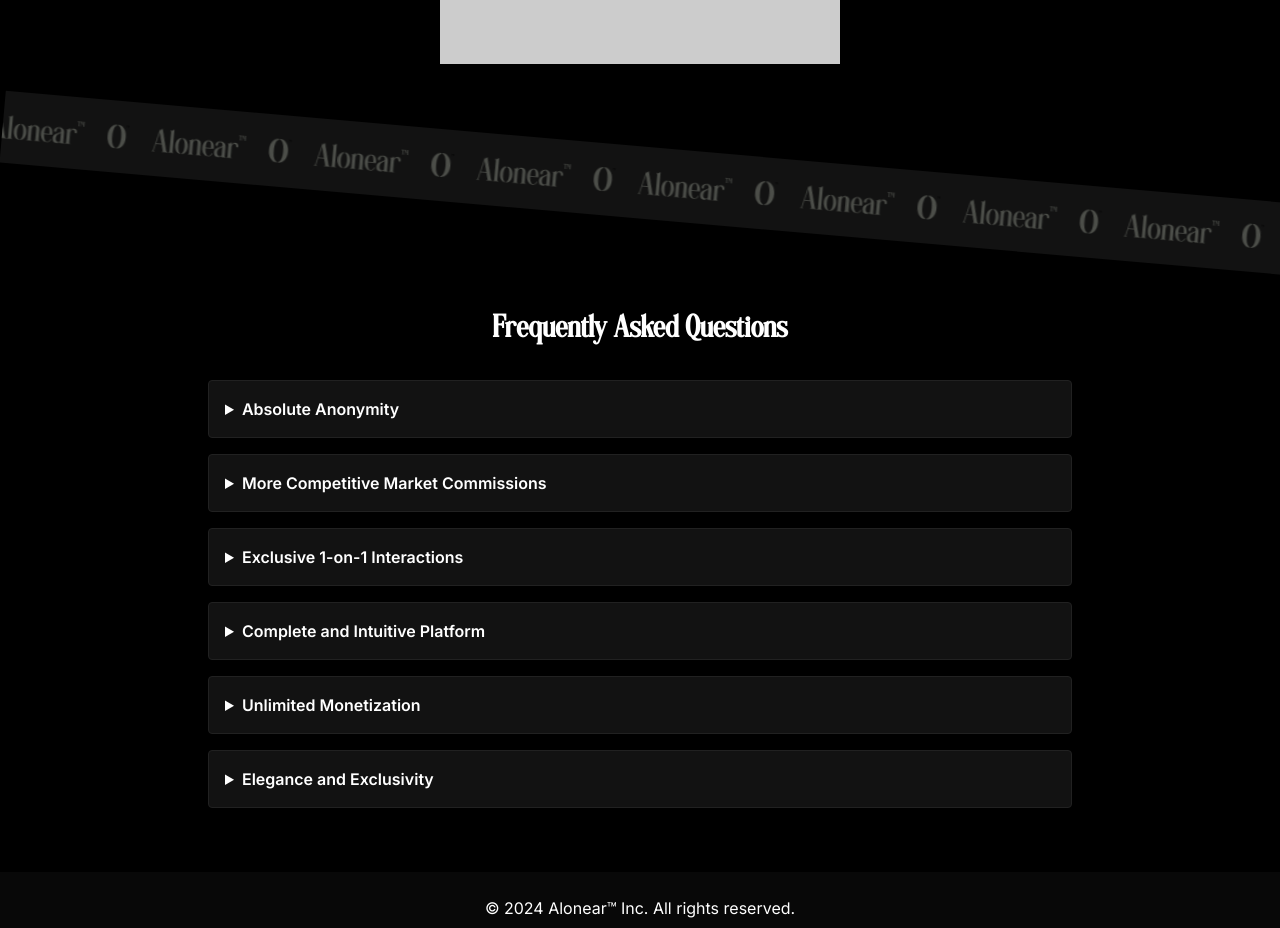
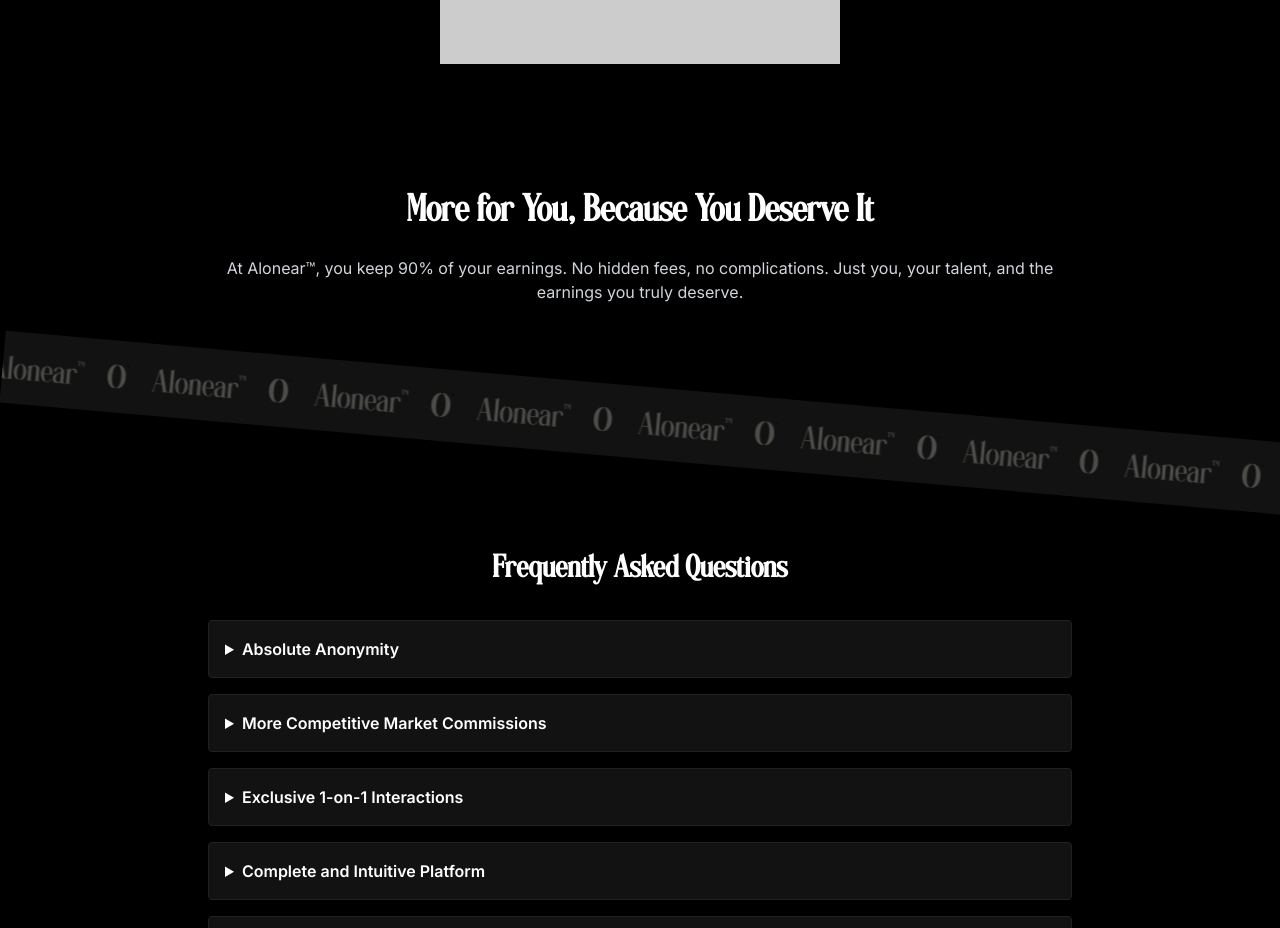
Before and after one commit to JaimeDordio/alonear-website, a Next.js app: page /en in a window 1280 px wide. Shown: the part 3040-3968 px from the top of the page. Built offline with nearby package versions, Linux system fonts and the light colour scheme.

Commit message:
Fees section

```diff
--- a/messages/en.json
+++ b/messages/en.json
@@ -85,6 +85,10 @@
     "title": "Your Content, Your Control, Your Rules",
     "description": "Alonear not only protects your content, but also empowers it. Our anti-capture technology and unique watermarks ensure that every piece of content is completely protected, giving you peace of mind to focus on what you do best: creating. With Alonear, you have total control over who has access to your content, how you monetize it, and how you connect with your fans. There are no limits, only possibilities."
   },
+  "Fees": {
+    "title": "More for You, Because You Deserve It",
+    "description": "At Alonear™, you keep 90% of your earnings. No hidden fees, no complications. Just you, your talent, and the earnings you truly deserve."
+  },
   "FAQ": {
     "title": "Frequently Asked Questions",
     "items": [
--- a/messages/es.json
+++ b/messages/es.json
@@ -85,6 +85,10 @@
     "title": "Tu Contenido, Tu Control, Tus Reglas",
     "description": "Alonear no solo protege tu contenido, sino que lo empodera. Nuestra tecnología anti-captura y marcas de agua únicas aseguran que cada pieza de contenido esté completamente protegida, dándote tranquilidad para enfocarte en lo que haces mejor: crear. Con Alonear, tú tienes el control total de quién accede a tu contenido, cómo lo monetizas y cómo te conectas con tus fans. No hay límites, solo posibilidades."
   },
+  "Fees": {
+    "title": "Más para Ti, Porque Tu Talento lo Merece",
+    "description": "En Alonear™, conservas el 90% de tus ingresos. Sin comisiones abusivas, sin tarifas ocultas. Solo tú, tu esfuerzo y las ganancias que realmente mereces."
+  },
   "FAQ": {
     "title": "Preguntas Frecuentes",
     "items": [
--- a/src/app/[locale]/page.tsx
+++ b/src/app/[locale]/page.tsx
@@ -3,6 +3,7 @@
 import Description2 from "@/components/Description2";
 import FAQ from "@/components/FAQ";
 import Features from "@/components/Features";
+import Fees from "@/components/Fees";
 import Hero from "@/components/Hero";
 import Marquee from "@/components/Marquee";
 import PageLayout from "@/components/PageLayout";
@@ -25,6 +26,8 @@
       <Features />
       <AntiScreenshot />
 
+      <Fees />
+
       <Marquee />
 
       <FAQ />
--- /dev/null
+++ b/src/components/Fees.tsx
@@ -0,0 +1,17 @@
+import { useTranslations } from "next-intl";
+
+export default function Fees() {
+  const t = useTranslations("Fees");
+
+  return (
+    <section className="py-16 max-w-6xl mx-auto">
+      <div className="max-w-4xl mx-auto px-4 sm:px-6 lg:px-8">
+        <h2 className="text-4xl font-extrabold text-center max-w-3xl mx-auto">
+          {t("title")}
+        </h2>
+
+        <p className="text-center text-gray-300 mt-6">{t("description")}</p>
+      </div>
+    </section>
+  );
+}
```
